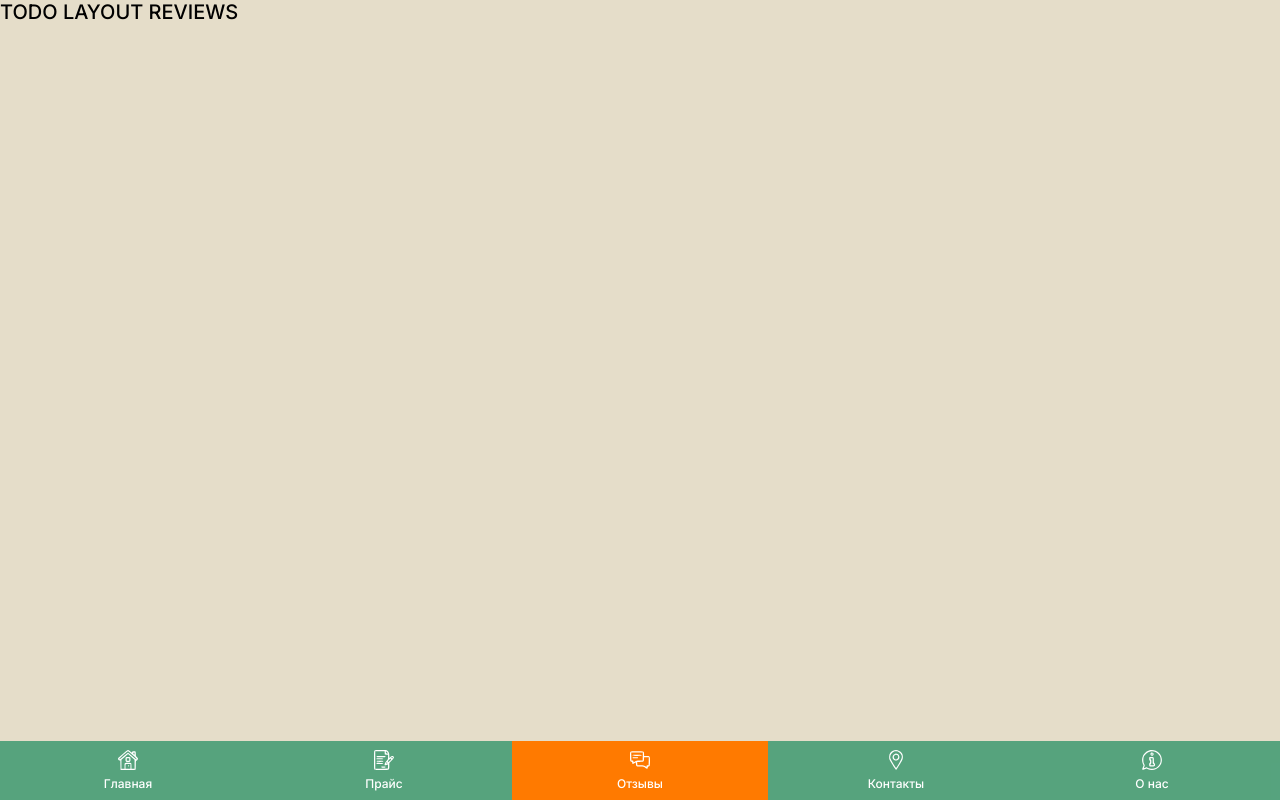
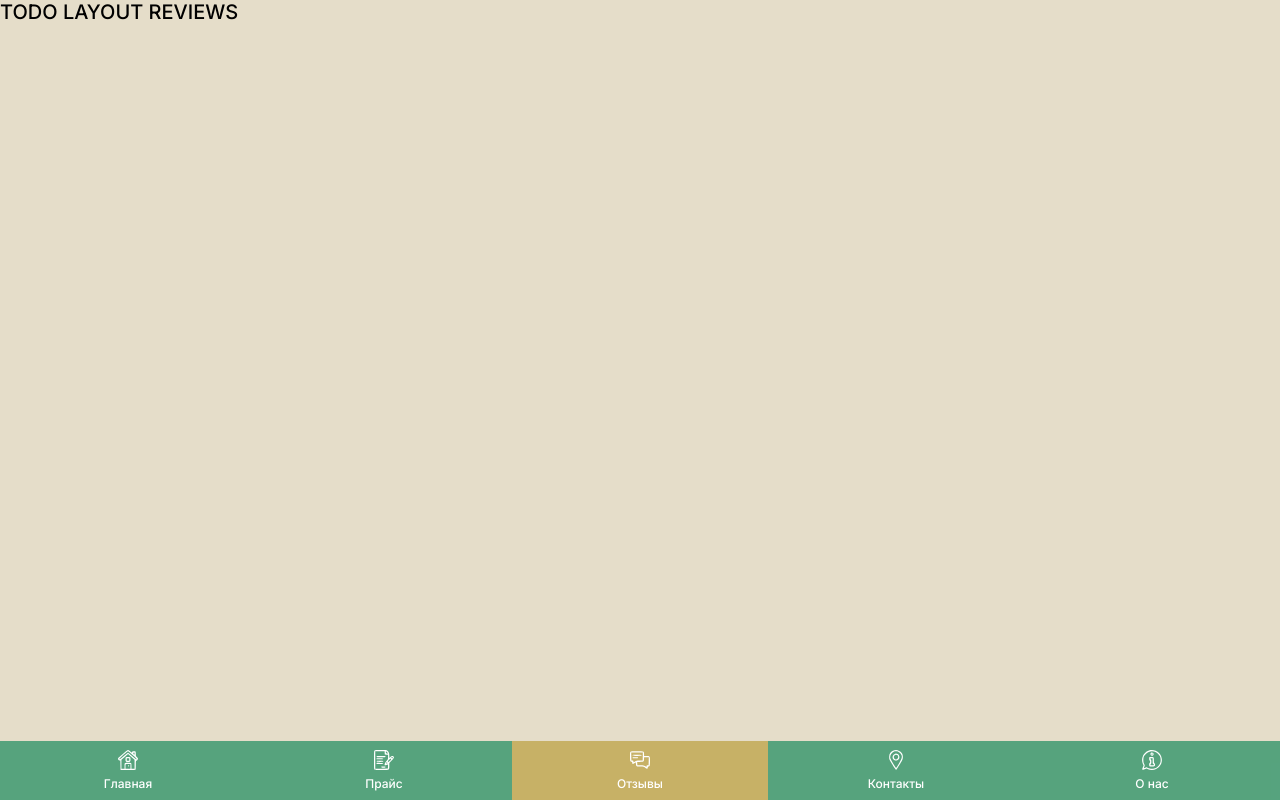
Before and after one commit to Prokhorova-Ri/kabaloevh-app, a Vue app: page /reviews in a window 1280 px wide. Built offline with nearby package versions, Linux system fonts and the light colour scheme.

Commit message:
Добавлены стили меню active

```diff
--- a/src/components/BottomMenu/index.vue
+++ b/src/components/BottomMenu/index.vue
@@ -53,7 +53,7 @@ export default {
       height: 20px;
     }
     &__active {
-      background-color: #FF7A00;
+      background-color: #c7b166;
       transition: all 4ms ease-in;
       //-webkit-box-shadow: 0px 5px 10px 2px rgba(34, 60, 80, 0.2);
       //-moz-box-shadow: 0px 5px 10px 2px rgba(34, 60, 80, 0.2);
```
